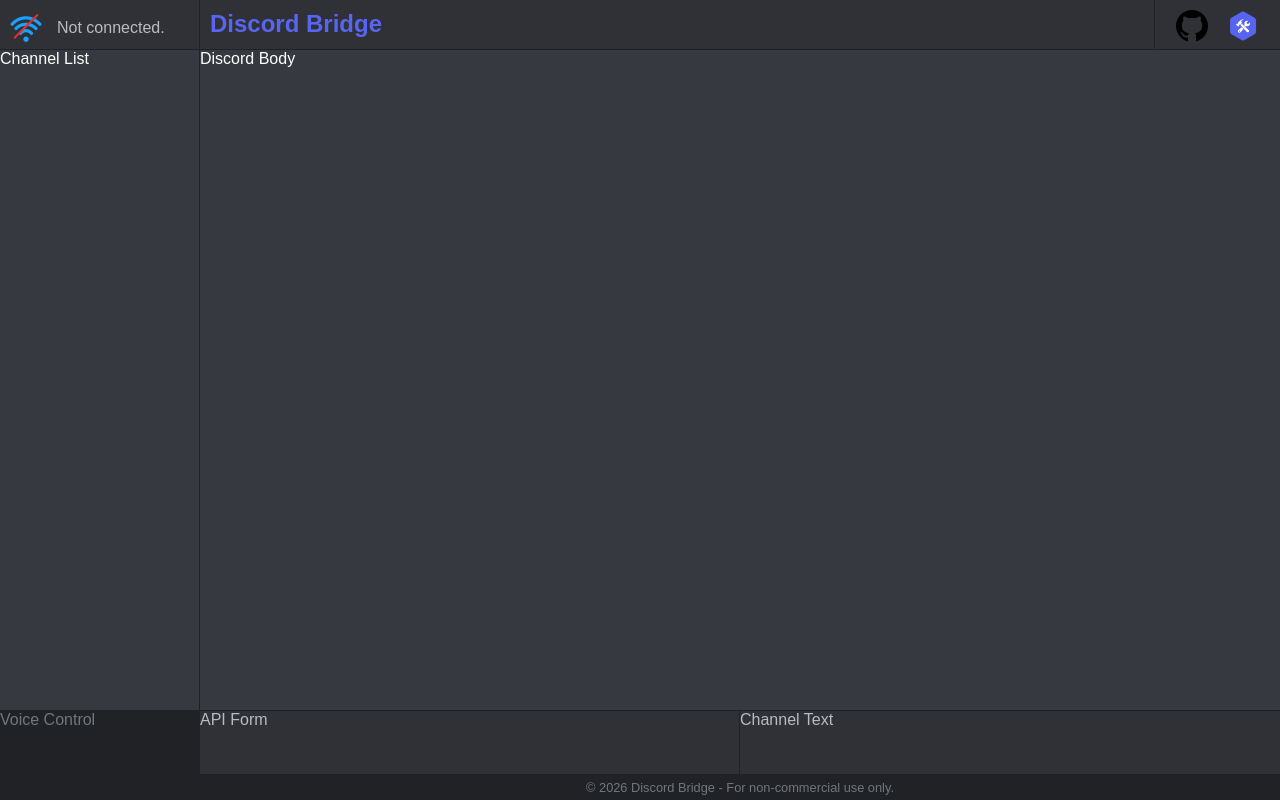
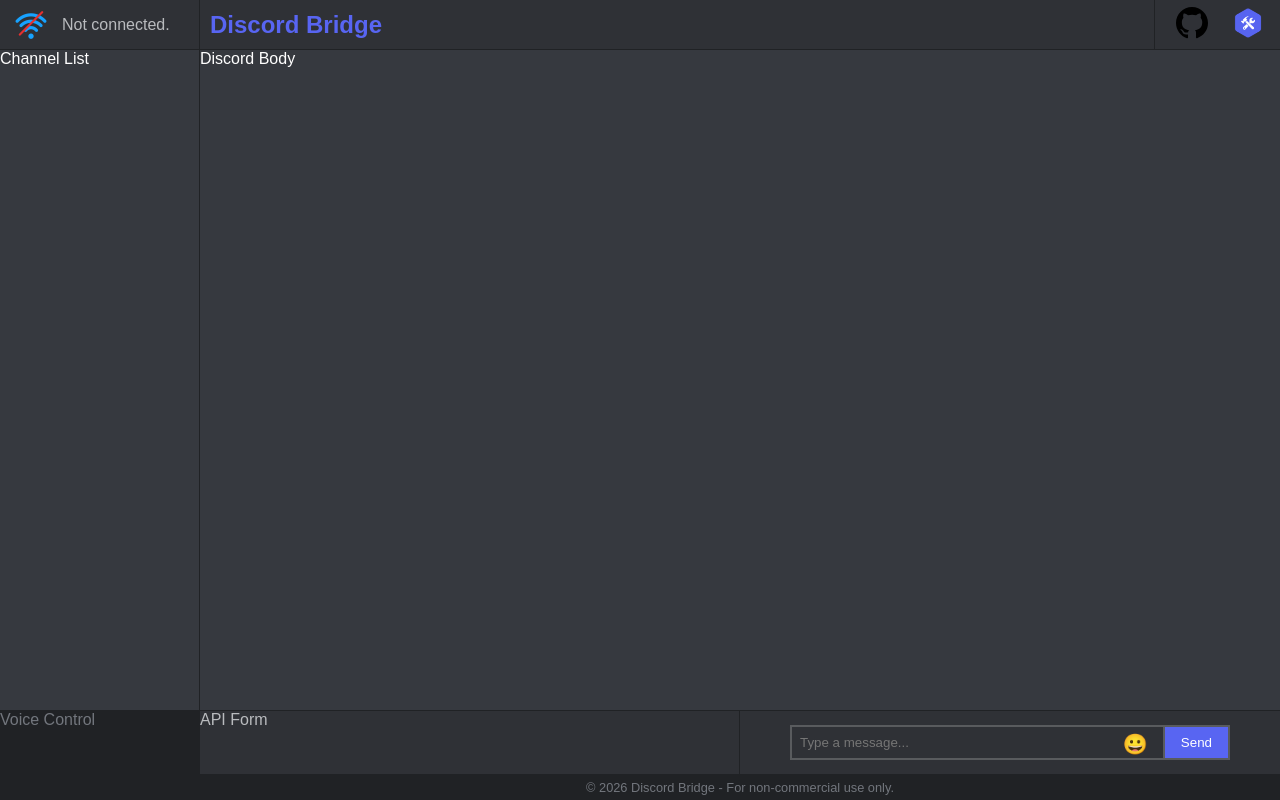
Before and after one commit to bqbbo/discord-bridge, a React (Vite) app in the folder client/: page / in a window 1280 px wide. Built offline with nearby package versions, Linux system fonts and the light colour scheme.

Commit message:
Socials Bugfixes, Text Entry Solution

```diff
--- a/client/src/components/Button.tsx
+++ b/client/src/components/Button.tsx
@@ -1,8 +1,15 @@
 import "../styles/Button.css";
+
+type TextInputProps = {
+    placeholder: string;
+    className?: string;
+    onChange: (value: string) => void;
+};
 
 type ButtonProps = {
     text: string;
     onClick: () => void;
+    className?: string;
 };
 
 type SocialButtonProps = {
@@ -11,9 +18,22 @@
     link: string;
 };
 
-const Button = ({ text, onClick }: ButtonProps) => {
+const TextInput = ({ placeholder, className }: TextInputProps) => {
     return (
-        <button className="button component-voice" onClick={onClick}>
+        <input
+            className={`text-input component-input ${className || ""}`}
+            type="text"
+            placeholder={placeholder}
+        />
+    );
+};
+
+const Button = ({ text, onClick, className }: ButtonProps) => {
+    return (
+        <button
+            className={`button component-button ${className || ""}`}
+            onClick={onClick}
+        >
             {text}
         </button>
     );
@@ -27,4 +47,4 @@
     );
 };
 
-export { Button, SocialButton };
+export { TextInput, Button, SocialButton };
--- a/client/src/components/ChannelText.tsx
+++ b/client/src/components/ChannelText.tsx
@@ -1,7 +1,25 @@
+import { TextInput, Button } from "./Button";
+
 import "../styles/ChannelText.css";
 
 const ChannelText = () => {
-    return <div className="channel-text component-secondary">Channel Text</div>;
+    return (
+        <div className="channel-text component-secondary">
+            <div className="channel-text-entry-container component-input">
+                <TextInput
+                    className="channel-text-input"
+                    placeholder="Type a message..."
+                    onChange={() => {}}
+                />
+                <Button className="emoji-button" text="😀" onClick={() => {}} />
+            </div>
+            <Button
+                className="channel-text-input-button"
+                text="Send"
+                onClick={() => {}}
+            />
+        </div>
+    );
 };
 
 export default ChannelText;
--- a/client/src/components/Header.tsx
+++ b/client/src/components/Header.tsx
@@ -7,7 +7,7 @@
         <header className="header component-secondary">
             <div className="status-box">
                 <img
-                    class="status-icon"
+                    className="status-icon"
                     src="/img/no-wifi.png"
                     alt="Status Icon"
                 />
--- a/client/src/styles/Button.css
+++ b/client/src/styles/Button.css
@@ -1,3 +1,19 @@
+.text-input {
+    border: 2px solid var(--input-border);
+    padding: 8px;
+}
+
+.button {
+    border: 2px solid var(--input-border);
+    padding: 8px 16px;
+    cursor: pointer;
+    transition: background-color 0.2s ease;
+}
+
+.button:hover {
+    filter: brightness(0.9);
+}
+
 .social-button {
     width: 32px;
     height: 32px;
@@ -5,5 +21,5 @@
 }
 
 .social-button:hover {
-    filter: brightness(0.8);
+    filter: brightness(0.9);
 }
--- a/client/src/styles/ChannelText.css
+++ b/client/src/styles/ChannelText.css
@@ -0,0 +1,44 @@
+.channel-text {
+    display: flex;
+    flex-direction: row;
+    align-items: center;
+    justify-content: center;
+    height: 100%;
+    width: 100%;
+    padding-left: 50px;
+    padding-right: 50px;
+}
+
+.channel-text-entry-container {
+    position: relative;
+    display: inline-flex;
+    align-items: center;
+    justify-content: space-between;
+    width: 100%;
+    height: 35px;
+}
+
+.channel-text-entry-container > .channel-text-input {
+    width: 100%;
+    height: 100%;
+    padding-right: 10px;
+}
+
+.channel-text-entry-container > .emoji-button {
+    position: absolute;
+    right: 5px;
+    height: calc(24px * 1.5);
+    scale: 1.5;
+    background: none;
+    border: none;
+    cursor: pointer;
+}
+
+.channel-text-entry-container > .emoji-button:hover {
+    filter: brightness(0.9);
+}
+
+.channel-text-input-button {
+    height: 35px;
+    border-left: none;
+}
--- a/client/src/styles/Color.css
+++ b/client/src/styles/Color.css
@@ -8,6 +8,7 @@
 
     --accent: #5865f2; /* Discord blurple */
     --border: #202225; /* defined border color */
+    --input-border: #595b5e; /* input field border color */
 
     --text-primary: #ffffff;
     --text-secondary: #b9bbbe;
@@ -29,3 +30,13 @@
     background-color: var(--bg-tertiary);
     color: var(--text-muted);
 }
+
+.component-input {
+    background-color: var(--bg-secondary);
+    color: var(--text-primary);
+}
+
+.component-button {
+    background-color: var(--accent);
+    color: var(--text-primary);
+}
--- a/client/src/styles/Header.css
+++ b/client/src/styles/Header.css
@@ -9,10 +9,10 @@
 .header > .status-box {
     display: flex;
     align-items: center;
-    padding: 10px;
     grid-row: 1;
     grid-column: 1;
     border-right: 1px solid var(--border);
+    padding-left: 15px;
 }
 
 .header > .status-box > .status-icon {
@@ -22,7 +22,9 @@
 }
 
 .header > .app-title {
-    padding: 10px;
+    display: flex;
+    align-items: center;
+    padding-left: 10px;
     grid-row: 1;
     grid-column: 2;
     border-right: 1px solid var(--border);
@@ -33,9 +35,10 @@
 
 .header > .socials {
     display: flex;
+    align-items: center;
     flex-direction: row;
     justify-content: space-evenly;
-    padding: 10px;
+    padding-left: 5px;
     grid-row: 1;
     grid-column: 3;
 }
```
